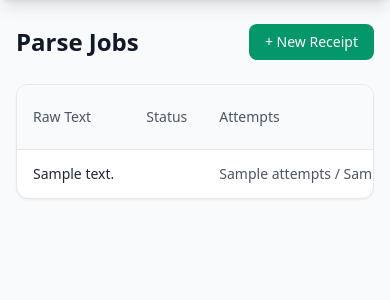
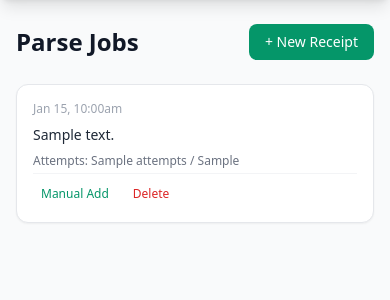
Before and after one commit to digitaladapt/penny-track, a Symfony app: template templates/parse_job/index.html.twig in a window 390 px wide. Shown: the part 56-356 px from the top of the page. Run offline with Twig, Linux system fonts and the light colour scheme; the template is opened without the code that fills it: most values are stand-ins (such as "Sample title", 1, 10 or a date in 2020); some libraries are stand-ins or nearby versions.

Commit message:
fix: badge counts processing jobs, table responsive on mobile
- countPending() now counts both pending AND processing jobs so the
  blue badge shows during active LLM processing instead of green ✓
- Desktop table: overflow-x-auto + min-w so it scrolls horizontally
  on narrow viewports instead of clipping
- Mobile card layout (sm:hidden): each job renders as a stacked card
  with status badge, raw text, attempts, error, and action buttons
- Manual Add modal works from both desktop table and mobile cards

```diff
--- a/src/Repository/ParseJobRepository.php
+++ b/src/Repository/ParseJobRepository.php
@@ -71,8 +71,8 @@
     {
         return (int) $this->createQueryBuilder('j')
             ->select('COUNT(j.id)')
-            ->where('j.status = :status')
-            ->setParameter('status', ParseJob::STATUS_PENDING)
+            ->where('j.status IN (:statuses)')
+            ->setParameter('statuses', [ParseJob::STATUS_PENDING, ParseJob::STATUS_PROCESSING])
             ->getQuery()
             ->getSingleScalarResult();
     }
--- a/templates/parse_job/index.html.twig
+++ b/templates/parse_job/index.html.twig
@@ -17,8 +17,10 @@
         <p class="text-gray-500">No pending or failed parse jobs. All caught up!</p>
     </div>
     {% else %}
-    <div class="bg-white rounded-xl shadow-sm border border-gray-200 overflow-hidden">
-        <table class="w-full text-sm">
+
+    {# ── Desktop table (sm and up) with horizontal scroll fallback ── #}
+    <div class="hidden sm:block bg-white rounded-xl shadow-sm border border-gray-200 overflow-x-auto">
+        <table class="w-full text-sm min-w-[640px]">
             <thead>
                 <tr class="bg-gray-50 border-b border-gray-200 text-left text-gray-600">
                     <th class="px-4 py-3 font-medium">Raw Text</th>
@@ -84,6 +86,56 @@
             </tbody>
         </table>
     </div>
+
+    {# ── Mobile card layout (below sm) ── #}
+    <div class="sm:hidden space-y-3">
+        {% for job in jobs %}
+        <div id="job-mobile-{{ job.id }}" class="bg-white rounded-xl shadow-sm border border-gray-200 p-4">
+            <div class="flex items-center justify-between mb-2">
+                {% if job.status == 'pending' %}
+                    <span class="inline-flex items-center px-2 py-0.5 rounded-full text-xs font-medium bg-blue-100 text-blue-800">Pending</span>
+                {% elseif job.status == 'processing' %}
+                    <span class="inline-flex items-center px-2 py-0.5 rounded-full text-xs font-medium bg-yellow-100 text-yellow-800">Processing</span>
+                {% elseif job.status == 'failed' %}
+                    <span class="inline-flex items-center px-2 py-0.5 rounded-full text-xs font-medium bg-red-100 text-red-800">Failed</span>
+                {% endif %}
+                <span class="text-gray-400 text-xs">{{ job.createdAt|date('M j, g:ia') }}</span>
+            </div>
+
+            <div class="text-gray-800 text-sm mb-2 break-words" title="{{ job.rawText }}">{{ job.rawText }}</div>
+
+            <div class="text-xs text-gray-500 mb-1">
+                Attempts: {{ job.attempts }} / {{ job.maxAttempts }}
+            </div>
+
+            {% if job.lastError %}
+            <div class="text-red-600 text-xs mb-2 break-words">{{ job.lastError }}</div>
+            {% endif %}
+
+            {% if job.status != 'processing' %}
+            <div class="flex flex-wrap gap-2 pt-2 border-t border-gray-100">
+                <button onclick="manualAddMobile({{ job.id }})"
+                    class="text-primary-600 hover:text-primary-800 text-xs font-medium px-2 py-1 rounded hover:bg-primary-50 transition">
+                    Manual Add
+                </button>
+                {% if job.status == 'failed' or job.status == 'pending' %}
+                <button onclick="retryJob({{ job.id }})"
+                    class="text-blue-600 hover:text-blue-800 text-xs font-medium px-2 py-1 rounded hover:bg-blue-50 transition">
+                    Retry
+                </button>
+                {% endif %}
+                <button onclick="deleteJob({{ job.id }})"
+                    class="text-red-600 hover:text-red-800 text-xs font-medium px-2 py-1 rounded hover:bg-red-50 transition">
+                    Delete
+                </button>
+            </div>
+            {% else %}
+            <div class="text-gray-400 text-xs pt-2 border-t border-gray-100">in progress…</div>
+            {% endif %}
+        </div>
+        {% endfor %}
+    </div>
+
     {% endif %}
 </div>
 
@@ -183,10 +235,21 @@
         }).catch(() => alert('Network error'));
     }
 
+    // Desktop: read raw text from table row
     function manualAdd(id) {
         const row = document.getElementById('job-' + id);
         const rawText = row.querySelector('td:first-child > div').textContent;
+        openManualModal(id, rawText);
+    }
 
+    // Mobile: read raw text from card
+    function manualAddMobile(id) {
+        const card = document.getElementById('job-mobile-' + id);
+        const rawText = card.querySelector('.break-words').textContent;
+        openManualModal(id, rawText);
+    }
+
+    function openManualModal(id, rawText) {
         document.getElementById('manual-job-id').value = id;
         document.getElementById('modal-raw-text').textContent = rawText;
         document.getElementById('manual-amount').value = '';
```
